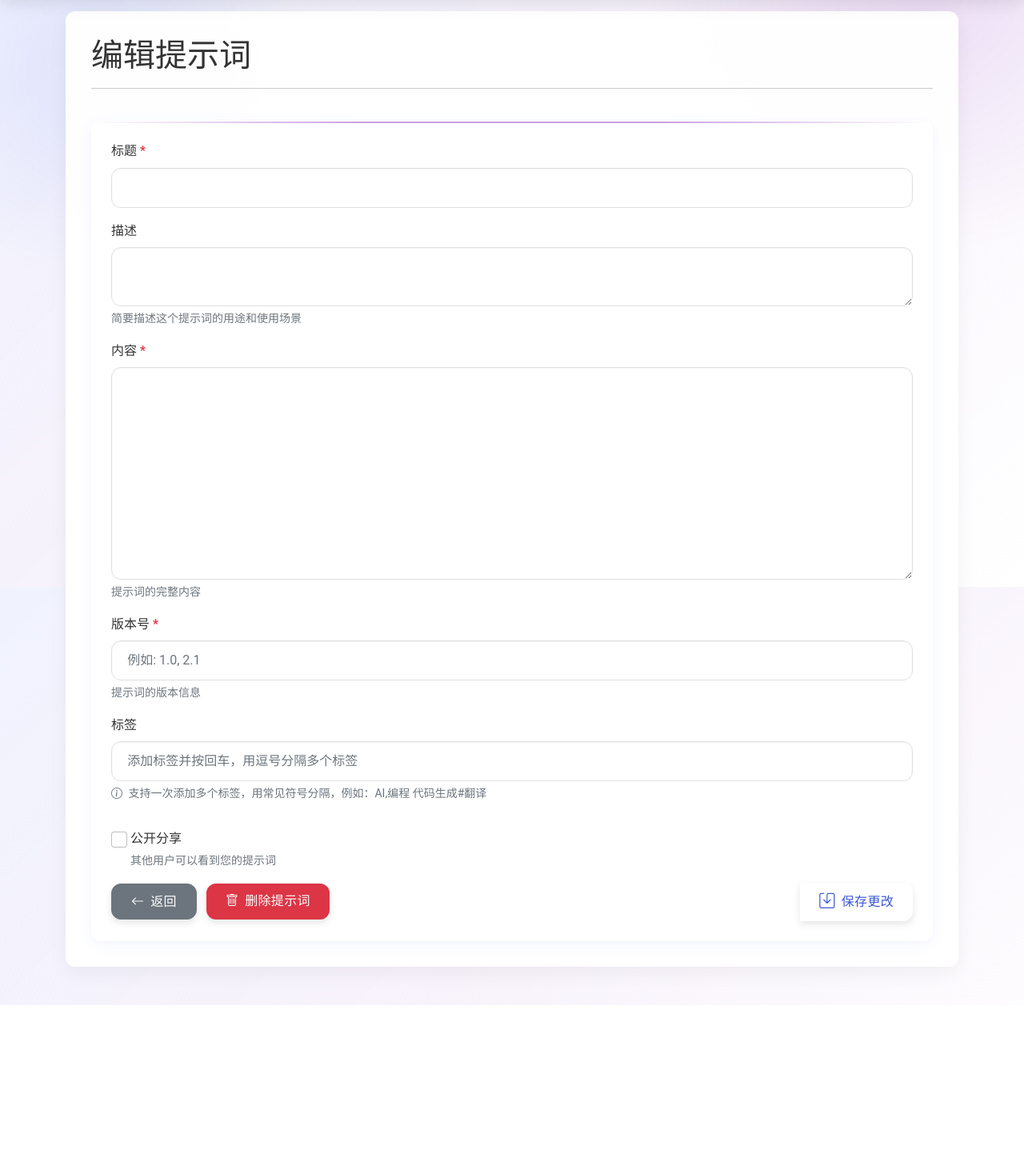
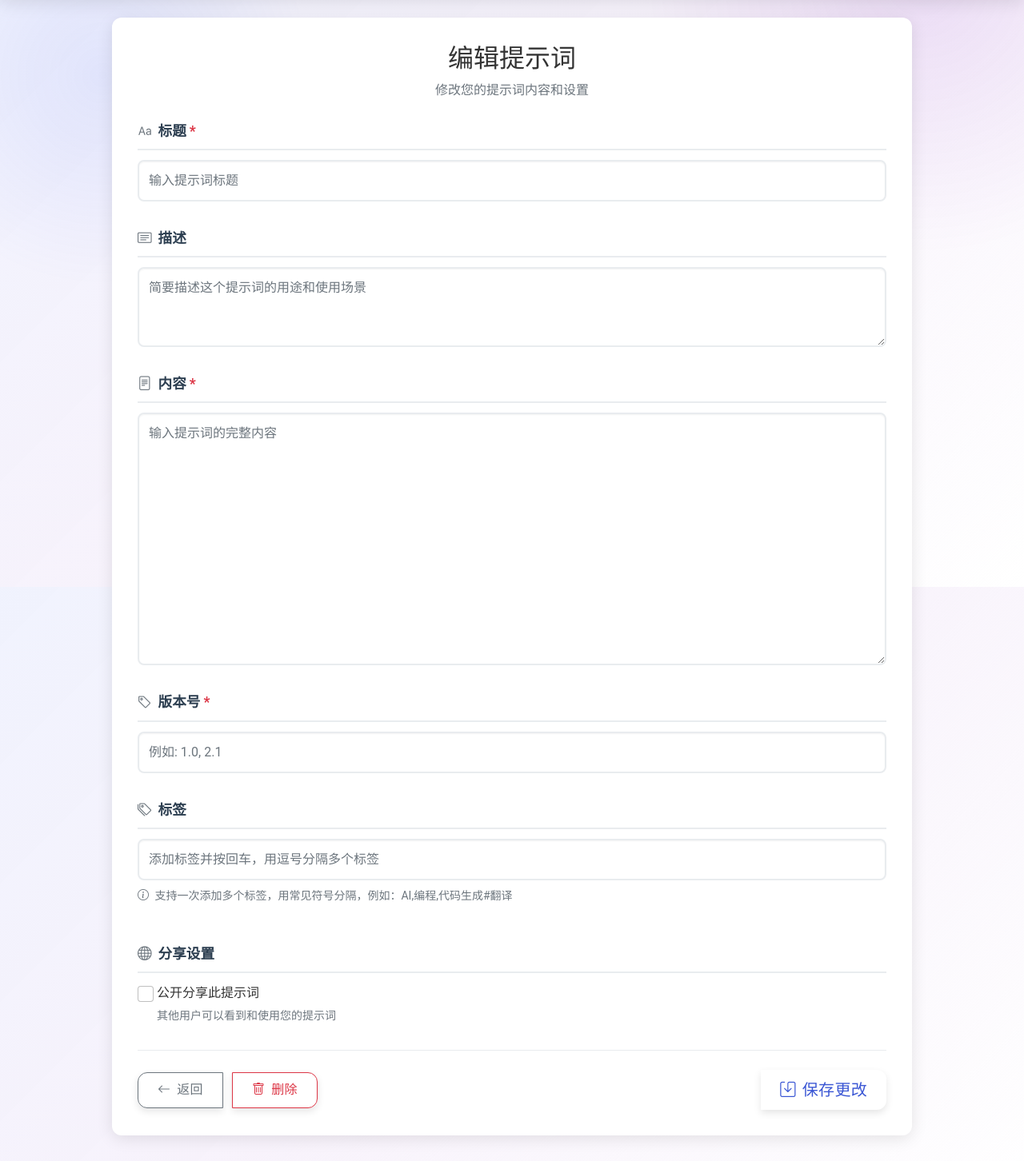
Before and after one commit to DEKVIW/prompt-manager, a Python web app: template templates/prompts/edit.html in a window 1280 px wide. Shown: the part 66-1518 px from the top of the page at 80% size. Before the commit the page ends 1323 px from the top, so only its background shows below. Run offline with Jinja, Linux system fonts and the light colour scheme; the template is opened without the code that fills it, so the values that code supplies are empty.

Commit message:
编辑页面样式调整

```diff
--- a/templates/prompts/edit.html
+++ b/templates/prompts/edit.html
@@ -1,20 +1,59 @@
 {% extends 'base.html' %} {% block title %}编辑提示词 - 提示词管理平台{%
 endblock %} {% block styles %}
 <style>
-  .tag-badge {
-    margin-right: 5px;
-    margin-bottom: 5px;
-    display: inline-block;
+  /* 简化页面布局 */
+  .edit-page {
+    max-width: 1000px;
+    margin: 2rem auto;
+    padding: 2rem;
+    background: white;
+    border-radius: 12px;
+    box-shadow: 0 4px 20px rgba(0, 0, 0, 0.1);
   }
 
-  /* 页面内容容器样式 */
-  .edit-prompt-container {
-    max-width: 1140px;
-    margin: 0 auto;
-    padding: 2rem;
-    background-color: rgba(255, 255, 255, 0.95);
-    border-radius: var(--border-radius);
-    box-shadow: var(--box-shadow);
+  /* 突出表单标题 */
+  .form-section-title {
+    font-size: 1.1rem;
+    font-weight: 600;
+    color: #2c3e50;
+    margin-bottom: 0.75rem;
+    padding-bottom: 0.5rem;
+    border-bottom: 2px solid #e9ecef;
+    display: flex;
+    align-items: center;
+  }
+
+  .form-section-title .required {
+    color: #dc3545;
+    margin-left: 0.25rem;
+  }
+
+  .form-section-title .icon {
+    margin-right: 0.5rem;
+    color: #6c757d;
+  }
+
+  /* 表单组样式 */
+  .form-group {
+    margin-bottom: 2rem;
+  }
+
+  .form-group .form-label {
+    font-weight: 500;
+    color: #495057;
+    margin-bottom: 0.5rem;
+  }
+
+  .form-group .form-control {
+    border: 2px solid #e9ecef;
+    border-radius: 8px;
+    padding: 0.75rem;
+    transition: border-color 0.15s ease-in-out, box-shadow 0.15s ease-in-out;
+  }
+
+  .form-group .form-control:focus {
+    border-color: #007bff;
+    box-shadow: 0 0 0 0.2rem rgba(0, 123, 255, 0.25);
   }
 
   /* 标签样式 */
@@ -28,11 +67,12 @@ endblock %} {% block styles %}
   .tag-item {
     display: inline-flex;
     align-items: center;
-    background-color: var(--primary-light);
-    color: var(--primary-color);
+    background-color: #e3f2fd;
+    color: #1976d2;
     padding: 0.35rem 0.75rem;
-    border-radius: 2rem;
+    border-radius: 20px;
     font-size: 0.85rem;
+    border: 1px solid #bbdefb;
   }
 
   .remove-tag {
@@ -43,135 +83,120 @@ endblock %} {% block styles %}
     justify-content: center;
     width: 1.2rem;
     height: 1.2rem;
-    background-color: rgba(0, 0, 0, 0.1);
+    background-color: rgba(25, 118, 210, 0.1);
     border-radius: 50%;
+    color: #1976d2;
   }
 
   .remove-tag:hover {
-    background-color: rgba(0, 0, 0, 0.2);
+    background-color: rgba(25, 118, 210, 0.2);
   }
 
-  /* 按钮样式优化 */
-  .action-buttons {
+  /* 按钮区域 */
+  .form-actions {
     display: flex;
-    flex-wrap: wrap;
-    gap: 0.75rem;
     justify-content: space-between;
     align-items: center;
+    margin-top: 2rem;
+    padding-top: 1.5rem;
+    border-top: 1px solid #e9ecef;
   }
 
-  .action-buttons .left-buttons {
+  .form-actions .btn-group {
     display: flex;
     gap: 0.75rem;
   }
 
   /* 移动端适配 */
   @media (max-width: 768px) {
-    .edit-prompt-container {
-      padding: 1.25rem;
+    .edit-page {
+      margin: 1rem;
+      padding: 1.5rem;
     }
 
-    h1 {
-      font-size: 1.5rem;
+    .form-actions {
+      flex-direction: column-reverse;
+      gap: 1rem;
     }
 
-    .action-buttons {
-      flex-direction: column-reverse;
-      align-items: stretch;
+    .form-actions .btn-group {
       width: 100%;
+      flex-direction: column;
     }
 
-    .action-buttons .left-buttons {
-      display: flex;
-      flex-direction: column;
+    .form-actions .btn {
       width: 100%;
-      gap: 0.5rem;
-      margin-top: 0.75rem;
-    }
-
-    .action-buttons .btn {
-      width: 100%;
-      margin: 0 !important;
-      padding: 0.6rem 1rem;
-      display: flex;
-      align-items: center;
-      justify-content: center;
-    }
-
-    .form-label {
-      font-weight: 500;
-    }
-
-    /* 优化表单间距 */
-    .mb-3 {
-      margin-bottom: 1.25rem !important;
     }
   }
 </style>
 {% endblock %} {% block content %}
-<div class="container mt-4 mb-5">
-  <div class="edit-prompt-container">
-    <div class="row mb-4">
-      <div class="col-md-12">
-        <div class="d-flex justify-content-between align-items-center">
-          <h1 class="mb-0">编辑提示词</h1>
+<div class="edit-page">
+  <div class="text-center mb-4">
+    <h1 class="h2 mb-0">编辑提示词</h1>
+    <p class="text-muted mt-2">修改您的提示词内容和设置</p>
   </div>
-        <hr />
+  <form method="POST" action="/edit-prompt/{{ prompt.id }}">
+    <!-- 标题 -->
+    <div class="form-group">
+      <div class="form-section-title">
+        <i class="bi bi-type icon"></i>
+        标题
+        <span class="required">*</span>
       </div>
-    </div>
-
-    <div class="row">
-      <div class="col-md-12">
-        <div class="card">
-          <div class="card-body">
-            <form method="POST" action="/edit-prompt/{{ prompt.id }}">
-              <div class="mb-3">
-                <label for="title" class="form-label"
-                  >标题 <span class="text-danger">*</span></label
-                >
       <input
         type="text"
         class="form-control"
         id="title"
         name="title"
         value="{{ prompt.title }}"
+        placeholder="输入提示词标题"
         required
       />
     </div>
 
-              <div class="mb-3">
-                <label for="description" class="form-label">描述</label>
+    <!-- 描述 -->
+    <div class="form-group">
+      <div class="form-section-title">
+        <i class="bi bi-card-text icon"></i>
+        描述
+      </div>
       <textarea
         class="form-control"
         id="description"
         name="description"
-                  rows="2"
+        rows="3"
+        placeholder="简要描述这个提示词的用途和使用场景"
       >
 {{ prompt.description }}</textarea
       >
-                <div class="form-text">简要描述这个提示词的用途和使用场景</div>
     </div>
 
-              <div class="mb-3">
-                <label for="content" class="form-label"
-                  >内容 <span class="text-danger">*</span></label
-                >
+    <!-- 内容 -->
+    <div class="form-group">
+      <div class="form-section-title">
+        <i class="bi bi-file-text icon"></i>
+        内容
+        <span class="required">*</span>
+      </div>
       <textarea
         class="form-control"
         id="content"
         name="content"
-                  rows="10"
+        rows="12"
+        placeholder="输入提示词的完整内容"
         required
       >
 {{ prompt.content }}</textarea
       >
-                <div class="form-text">提示词的完整内容</div>
     </div>
 
-              <div class="mb-3">
-                <label for="version" class="form-label"
-                  >版本号 <span class="text-danger">*</span></label
-                >
+    <!-- 版本号 -->
+    <div class="form-group">
+      <div class="form-section-title">
+        <i class="bi bi-tag icon"></i>
+        版本号
+        <span class="required">*</span>
+      </div>
       <input
         type="text"
         class="form-control"
@@ -181,41 +206,42 @@ endblock %} {% block styles %}
         placeholder="例如: 1.0, 2.1"
         required
       />
-                <div class="form-text">提示词的版本信息</div>
     </div>
 
-              <div class="mb-3">
-                <label for="tagInput" class="form-label">标签</label>
-                <div class="tag-input">
+    <!-- 标签 -->
+    <div class="form-group">
+      <div class="form-section-title">
+        <i class="bi bi-tags icon"></i>
+        标签
+      </div>
       <input
         type="text"
         class="form-control"
         id="tagInput"
         placeholder="添加标签并按回车，用逗号分隔多个标签"
       />
+      <div class="form-text mt-2">
+        <i class="bi bi-info-circle me-1"></i>
+        支持一次添加多个标签，用常见符号分隔，例如：AI,编程,代码生成#翻译
       </div>
-                <div class="form-text">
-                  <i class="bi bi-info-circle me-1"></i>
-                  支持一次添加多个标签，用常见符号分隔，例如：AI,编程
-                  代码生成#翻译
-                </div>
-
       <div class="tag-container" id="tagContainer">
         {% if current_tags %} {% for tag in current_tags.split(',') %}
         <div class="tag-item">
           {{ tag.strip() }}
-                    <input
-                      type="hidden"
-                      name="tags"
-                      value="{{ tag.strip() }}"
-                    />
+          <input type="hidden" name="tags" value="{{ tag.strip() }}" />
           <span class="remove-tag"><i class="bi bi-x"></i></span>
         </div>
         {% endfor %} {% endif %}
       </div>
     </div>
 
-              <div class="mb-3 form-check">
+    <!-- 公开设置 -->
+    <div class="form-group">
+      <div class="form-section-title">
+        <i class="bi bi-globe icon"></i>
+        分享设置
+      </div>
+      <div class="form-check">
         <input
           type="checkbox"
           class="form-check-input"
@@ -228,36 +254,43 @@ endblock %} {% block styles %}
           endif
           %}
         />
-                <label class="form-check-label" for="is_public">公开分享</label>
-                <div class="form-text">其他用户可以看到您的提示词</div>
+        <label class="form-check-label" for="is_public">
+          公开分享此提示词
+        </label>
+        <div class="form-text">其他用户可以看到和使用您的提示词</div>
+      </div>
     </div>
 
-              <div class="action-buttons">
-                <div class="left-buttons">
-                  <a href="/my-prompts" class="btn btn-secondary">
+    <!-- 操作按钮 -->
+    <div class="form-actions">
+      <div class="btn-group">
+        <a href="/my-prompts" class="btn btn-outline-secondary">
           <i class="bi bi-arrow-left me-2"></i>返回
         </a>
         <a
-                    href="/delete-prompt/{{ prompt.id }}"
-                    class="btn btn-danger"
-                    onclick="return confirm('确定要删除这个提示词吗？此操作不可恢复。')"
+          href="#"
+          class="btn btn-outline-danger"
+          onclick="confirmDelete({{ prompt.id }})"
         >
-                    <i class="bi bi-trash me-2"></i>删除提示词
+          <i class="bi bi-trash me-2"></i>删除
         </a>
       </div>
-                <button type="submit" class="btn btn-primary">
+      <button type="submit" class="btn btn-primary btn-lg">
         <i class="bi bi-save me-2"></i>保存更改
       </button>
     </div>
   </form>
 </div>
-        </div>
-      </div>
-    </div>
-  </div>
-</div>
 {% endblock %} {% block scripts %}
 <script>
+  // 删除确认函数
+  function confirmDelete(promptId) {
+    if (confirm("确定要删除这个提示词吗？此操作不可恢复。")) {
+      window.location.href = "/delete-prompt/" + promptId;
+    }
+    return false;
+  }
+
   document.addEventListener("DOMContentLoaded", function () {
     const tagInput = document.getElementById("tagInput");
     const tagContainer = document.getElementById("tagContainer");
```
Also changed, not shown: instance/prompts.db, 2 other files. Lines whose indentation alone changed are shown as unchanged.
